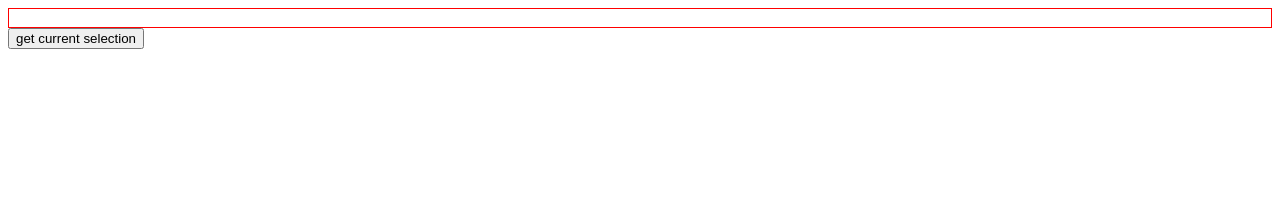
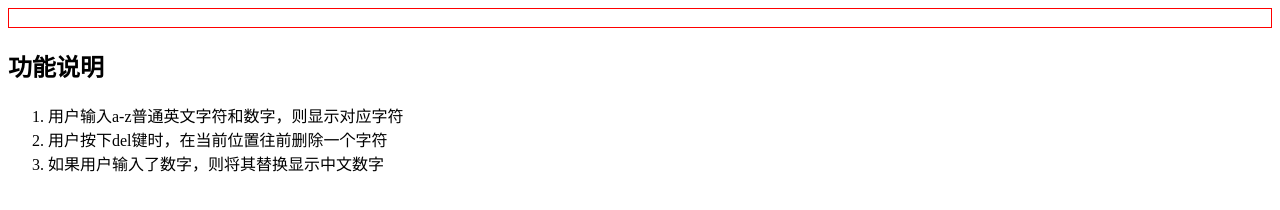
Before and after one commit to wojiaofengzhongzhuifeng/markdown-editor, a plain HTML site: page index.html in a window 1280 px wide. Drawn offline with Linux system fonts and the light colour scheme.

Commit message:
添加功能说明

```diff
--- a/index.html
+++ b/index.html
@@ -10,7 +10,13 @@
 <body>
 
 <div id="content" contenteditable style="border: 1px solid red"></div>
-<button id="test1">get current selection</button>
+<h2>功能说明</h2>
+<ol>
+  <li>用户输入a-z普通英文字符和数字，则显示对应字符</li>
+  <li>用户按下del键时，在当前位置往前删除一个字符</li>
+  <li>如果用户输入了数字，则将其替换显示中文数字</li>
+</ol>
+
 <script>
   const content = document.querySelector('#content')
 
```
